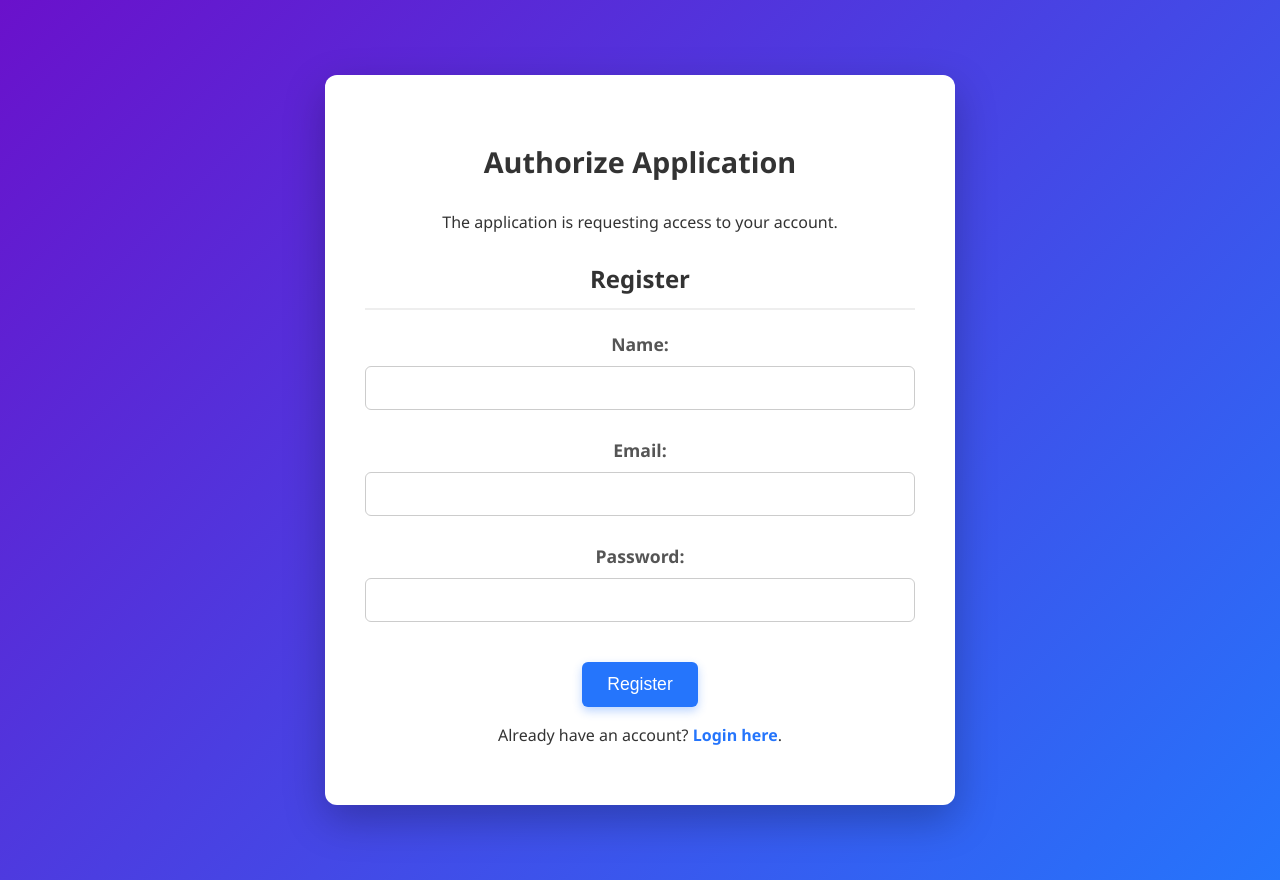
After one commit to SaturnRCC/saturnrcc-oauth, a FastAPI app: template templates/register.html in a window 1280 px wide. The commit adds this page. Run offline with FastAPI, Linux system fonts and the light colour scheme; the template is opened without the code that fills it, so the values that code supplies are empty.

Commit message:
refactor: Separate login and register forms

```diff
--- a/main.py
+++ b/main.py
@@ -26,7 +26,7 @@ from auth import (
 )
 from auth import (
     ACCESS_TOKEN_EXPIRE_MINUTES,
-)  # Import ACCESS_TOKEN_EXPIRE_MINUTES from auth
+)
 
 # Create database tables (if they don't exist)
 Base.metadata.create_all(bind=engine)
@@ -49,14 +49,20 @@ async def authorize_get(
     redirect_uri: str,
     scope: str = None,
     state: str = None,
+    view: str = "login", # Add view parameter
     db: Session = Depends(get_db),
 ):
     # TODO: Validate client_id and redirect_uri against registered clients in the database
     # If invalid, return an error page
 
-    # Render the login/registration form
+    # Determine which template to render based on the 'view' parameter
+    if view == "register":
+        template_name = "register.html"
+    else: # Default to login
+        template_name = "login.html"
+
     return templates.TemplateResponse(
-        "authorize.html",
+        template_name,
         {
             "request": request,
             "client_id": client_id,
@@ -82,12 +88,15 @@ async def authorize_post(
 ):
     # TODO: Validate client_id and redirect_uri
 
+    # Determine which template to render in case of an error
+    error_template = "login.html" if action == "login" else "register.html"
+
     if action == "login":
         user = db.query(User).filter(User.email == email).first()
         if not user or not verify_password(password, user.hashed_password):
             # TODO: Render form with error message
             return templates.TemplateResponse(
-                "authorize.html",
+                error_template,
                 {
                     "request": request,
                     "client_id": client_id,
@@ -103,7 +112,7 @@ async def authorize_post(
         if existing_user:
             # TODO: Render form with error message
             return templates.TemplateResponse(
-                "authorize.html",
+                error_template,
                 {
                     "request": request,
                     "client_id": client_id,
@@ -125,7 +134,7 @@ async def authorize_post(
         # Invalid action
         # TODO: Render form with error message
         return templates.TemplateResponse(
-            "authorize.html",
+            "authorize.html", # Fallback to authorize.html for invalid action
             {
                 "request": request,
                 "client_id": client_id,
@@ -231,9 +240,9 @@ async def token(
             status_code=400, detail="Invalid or expired authorization code"
         )
 
-    oauth_client = db.query(OAuthClient).filter(
-        OAuthClient.id == auth_code.client_id
-    ).first()
+    oauth_client = (
+        db.query(OAuthClient).filter(OAuthClient.id == auth_code.client_id).first()
+    )
 
     # oauth_client = (
     #     db.query(OAuthClient)
--- a/static/style.css
+++ b/static/style.css
@@ -1,24 +1,27 @@
 body {
-    font-family: 'Segoe UI', Tahoma, Geneva, Verdana, sans-serif;
+    font-family: 'Segoe UI', Roboto, 'Helvetica Neue', Arial, sans-serif;
     margin: 0;
     padding: 40px 20px;
-    background: linear-gradient(to right, #6a11cb, #2575fc); /* Gradient background */
+    background: linear-gradient(135deg, #6a11cb 0%, #2575fc 100%); /* More dynamic gradient */
     display: flex;
     justify-content: center;
     align-items: center;
     min-height: 100vh;
     color: #333;
+    line-height: 1.6;
 }
 
 .container {
     background-color: #ffffff;
     padding: 40px;
     border-radius: 12px;
-    box-shadow: 0 10px 30px rgba(0, 0, 0, 0.2);
+    box-shadow: 0 15px 40px rgba(0, 0, 0, 0.25); /* Stronger shadow */
     width: 100%;
-    max-width: 600px;
+    max-width: 550px; /* Slightly adjusted max-width */
     text-align: center;
     animation: fadeIn 1s ease-in-out;
+    position: relative; /* Needed for potential future absolute positioning */
+    overflow: hidden; /* Ensures nothing spills out */
 }
 
 @keyframes fadeIn {
@@ -26,14 +29,30 @@ body {
     to { opacity: 1; transform: translateY(0); }
 }
 
-h1 {
+h1, h2, h3 {
     color: #333;
-    margin-bottom: 30px;
-    font-size: 2em;
+    margin-bottom: 25px; /* Adjusted margin */
+    font-weight: 600; /* Slightly bolder headings */
 }
 
+h1 {
+    font-size: 2.2em; /* Larger main heading */
+}
+
+h2 {
+    font-size: 1.8em;
+}
+
+h3 {
+    font-size: 1.5em;
+    margin-bottom: 20px;
+    border-bottom: 2px solid #eee; /* Subtle separator */
+    padding-bottom: 10px;
+}
+
+
 .form-group {
-    margin-bottom: 20px;
+    margin-bottom: 25px; /* Increased margin */
     text-align: left;
 }
 
@@ -46,6 +65,8 @@ label {
 }
 
 input[type="text"],
+input[type="email"], /* Added email type */
+input[type="password"],
 input[type="url"] {
     width: 100%;
     padding: 12px 15px;
@@ -53,14 +74,16 @@ input[type="url"] {
     border-radius: 6px;
     box-sizing: border-box;
     font-size: 1em;
-    transition: border-color 0.3s ease-in-out;
+    transition: border-color 0.3s ease-in-out, box-shadow 0.3s ease-in-out;
 }
 
 input[type="text"]:focus,
+input[type="email"]:focus, /* Added email type */
+input[type="password"]:focus,
 input[type="url"]:focus {
     border-color: #2575fc;
     outline: none;
-    box-shadow: 0 0 8px rgba(37, 117, 252, 0.3);
+    box-shadow: 0 0 8px rgba(37, 117, 252, 0.4); /* Stronger focus shadow */
 }
 
 button {
@@ -73,15 +96,18 @@ button {
     font-size: 1.1em;
     transition: background-color 0.3s ease-in-out, transform 0.1s ease-in-out;
     margin-top: 15px;
+    box-shadow: 0 4px 10px rgba(37, 117, 252, 0.3); /* Button shadow */
 }
 
 button:hover {
     background-color: #1a5bb5;
     transform: translateY(-2px);
+    box-shadow: 0 6px 12px rgba(37, 117, 252, 0.4); /* Hover shadow */
 }
 
 button:active {
     transform: translateY(0);
+    box-shadow: 0 2px 5px rgba(37, 117, 252, 0.3); /* Active shadow */
 }
 
 .success-message {
@@ -92,7 +118,8 @@ button:active {
     padding: 20px;
     margin-top: 20px;
     text-align: left;
-    word-break: break-all; /* Prevent long IDs/secrets from overflowing */
+    word-break: break-all;
+    box-shadow: 0 2px 8px rgba(212, 237, 218, 0.5); /* Success message shadow */
 }
 
 .success-message p {
@@ -106,16 +133,22 @@ button:active {
 
 .success-message code {
     background-color: #e9ecef;
-    padding: 3px 6px;
+    padding: 4px 8px; /* Slightly more padding */
     border-radius: 4px;
     font-family: Consolas, Monaco, 'Andale Mono', 'Ubuntu Mono', monospace;
     color: #004085;
+    display: inline-block; /* Allows padding and margin */
+    margin-top: 5px;
 }
 
 .error {
     color: #dc3545;
-    margin-bottom: 15px;
+    margin-bottom: 20px; /* Increased margin */
     font-weight: bold;
+    background-color: #f8d7da; /* Light red background */
+    border: 1px solid #f5c6cb;
+    border-radius: 6px;
+    padding: 10px;
 }
 
 hr {
@@ -123,3 +156,16 @@ hr {
     border: 0;
     border-top: 1px solid #eee;
 }
+
+/* Link styling for switching between login/register */
+.container p a {
+    color: #2575fc;
+    text-decoration: none;
+    font-weight: bold;
+    transition: color 0.3s ease-in-out;
+}
+
+.container p a:hover {
+    color: #1a5bb5;
+    text-decoration: underline;
+}
--- /dev/null
+++ b/templates/register.html
@@ -0,0 +1,40 @@
+<!DOCTYPE html>
+<html>
+<head>
+    <title>Register to Authorize</title>
+    <link rel="stylesheet" href="{{ url_for('static', path='/style.css') }}">
+</head>
+<body>
+    <div class="container">
+        <h2>Authorize Application</h2>
+        <p>The application is requesting access to your account.</p>
+
+        <!-- Display error message if any -->
+        {% if error %}
+            <p class="error">{{ error }}</p>
+        {% endif %}
+
+        <!-- Registration Form -->
+        <div class="form-container">
+            <h3>Register</h3>
+            <form action="/authorize" method="post">
+                <input type="hidden" name="client_id" value="{{ client_id }}">
+                <input type="hidden" name="redirect_uri" value="{{ redirect_uri }}">
+                <input type="hidden" name="scope" value="{{ scope }}">
+                <input type="hidden" name="state" value="{{ state }}">
+                <input type="hidden" name="action" value="register">
+                <label for="register_name">Name:</label>
+                <input type="text" id="register_name" name="name" required><br><br>
+                <label for="register_email">Email:</label>
+                <input type="email" id="register_email" name="email" required><br><br>
+                <label for="register_password">Password:</label>
+                <input type="password" id="register_password" name="password" required><br><br>
+                <button type="submit">Register</button>
+            </form>
+        </div>
+
+        <p>Already have an account? <a href="/authorize?client_id={{ client_id }}&redirect_uri={{ redirect_uri }}{% if scope %}&scope={{ scope }}{% endif %}{% if state %}&state={{ state }}{% endif %}&view=login">Login here</a>.</p>
+
+    </div>
+</body>
+</html>
```
Also changed, not shown: templates/login.html (added, +38 -0 lines).
